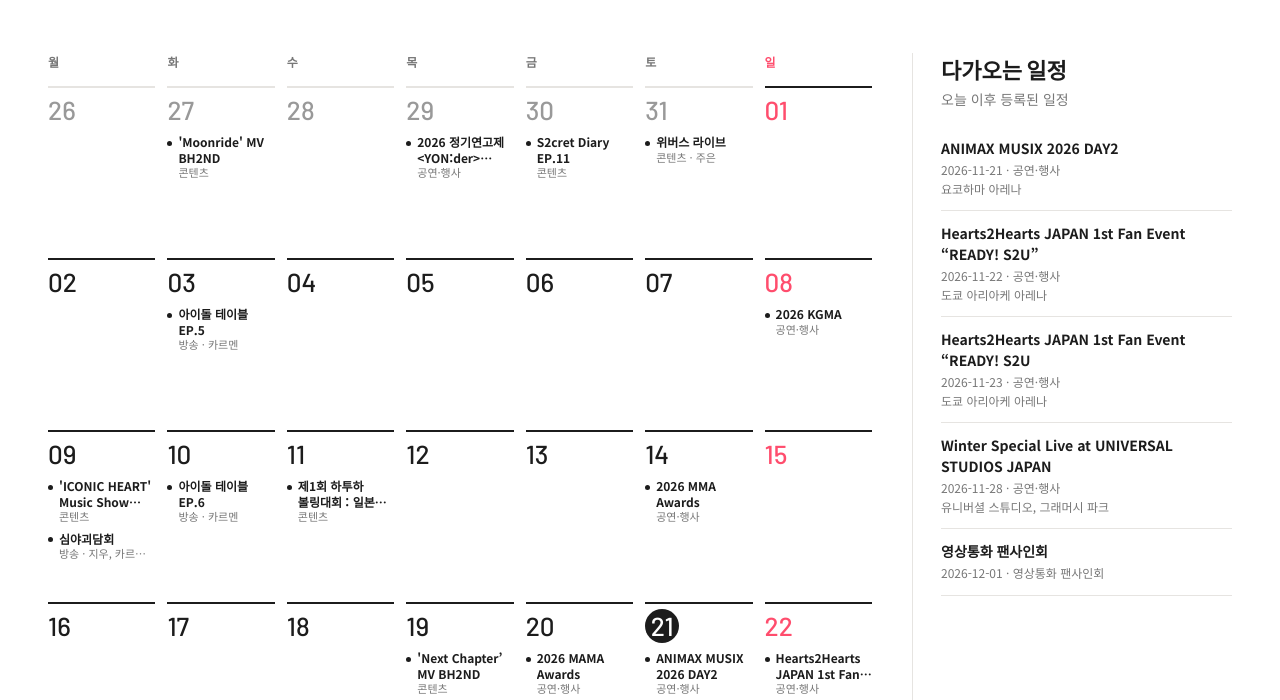
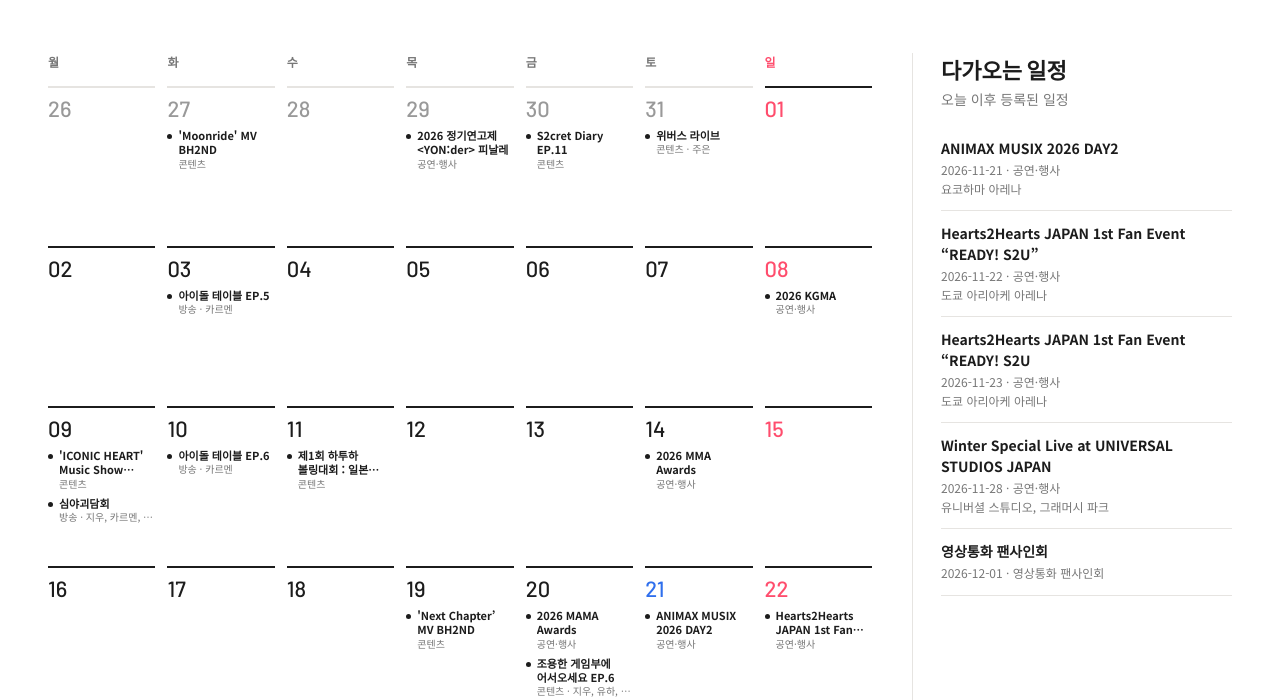
Before and after one commit to H2H-schedule/schedule, a plain HTML site: page index.html in a window 1280 px wide. Shown: the part 217-917 px from the top of the page. Drawn offline with Linux system fonts and the light colour scheme.

Commit message:
Add files via upload

```diff
--- a/index.html
+++ b/index.html
@@ -7,8 +7,8 @@
 <link rel="preconnect" href="https://fonts.googleapis.com">
 <link href="https://fonts.googleapis.com/css2?family=Barlow:wght@500;600;700&family=Noto+Sans+KR:wght@400;500;700&display=swap" rel="stylesheet">
 <style>
-:root{--bg:#fff;--surface:#f7f6f4;--ink:#1c1c1c;--sub:#777;--line:#e6e4e1;--accent:#ff4d6d;--btn:#1c1c1c;--btnink:#fff;--sel:#f3efe9}
-@media(prefers-color-scheme:dark){:root{--bg:#161616;--surface:#202020;--ink:#f1f1f1;--sub:#9a9a9a;--line:#333;--btn:#f1f1f1;--btnink:#161616;--sel:#262320;color-scheme:dark}}
+:root{--bg:#fff;--surface:#f7f6f4;--ink:#1c1c1c;--sub:#777;--line:#e6e4e1;--accent:#ff4d6d;--btn:#1c1c1c;--btnink:#fff;--sel:#f3efe9;--today:#2f6fed}
+@media(prefers-color-scheme:dark){:root{--bg:#161616;--surface:#202020;--ink:#f1f1f1;--sub:#9a9a9a;--line:#333;--btn:#f1f1f1;--btnink:#161616;--sel:#262320;--today:#6ea0ff;color-scheme:dark}}
 *{box-sizing:border-box;-webkit-tap-highlight-color:transparent}
 a,a:hover,a:focus,a:visited,u,ins,abbr{text-decoration:none}
 body{margin:0;background:var(--bg);color:var(--ink);font:400 14px/1.5 "Noto Sans KR",system-ui,sans-serif}
@@ -32,24 +32,24 @@ header{display:flex;flex-wrap:wrap;align-items:flex-end;gap:16px 24px;justify-co
 .dow,.week{--g:12px;display:grid;grid-template-columns:repeat(7,minmax(0,1fr));gap:0 var(--g)}
 .dow div{font:600 12px Barlow,sans-serif;color:var(--sub);padding-bottom:16px;letter-spacing:.04em}
 .dow .sun,.num.sun{color:var(--accent)}
-.cell{border:0;border-top:2px solid var(--ink);background:none;text-align:left;padding:9px 0 0;height:172px;overflow:hidden;cursor:pointer;display:flex;flex-direction:column;justify-content:flex-start;align-items:stretch;width:100%}
+.cell{border:0;border-top:2px solid var(--ink);background:none;text-align:left;padding:9px 0 0;height:160px;overflow:hidden;cursor:pointer;display:flex;flex-direction:column;justify-content:flex-start;align-items:stretch;width:100%}
 .cell>*{flex:none}
 @media(hover:hover){.cell:hover{background:var(--surface)}}
 .cell.out{border-top-color:var(--line)}
 .cell.out .num{color:var(--sub);opacity:.75}
 .cell.sel{border-top-color:var(--accent)}
 .cell.sel .num{color:var(--accent)}
-.cell.today .num{display:block;width:fit-content;min-width:34px;height:34px;line-height:34px;padding:0 4px;margin:-4px 0 0 0;border-radius:17px;text-align:center;background:var(--ink);color:var(--bg)}
-.num{font:500 26px/1 Barlow,sans-serif;display:block;margin-bottom:4px}
-.ev{display:flex;gap:6px;margin-top:7px;font-size:12px;line-height:1.3;text-align:left}
+.cell.today .num{color:var(--today)}
+.num{font:500 22px/1 Barlow,sans-serif;display:block;margin-bottom:3px}
+.ev{display:flex;gap:6px;margin-top:6px;font-size:11px;line-height:1.3;text-align:left}
 .ev:before{content:"";flex:none;width:5px;height:5px;border-radius:50%;background:var(--ink);margin-top:.55em}
 .evb{min-width:0;flex:1}
 .evb b{display:-webkit-box;-webkit-box-orient:vertical;-webkit-line-clamp:2;overflow:hidden;font-weight:700;word-break:keep-all;overflow-wrap:anywhere}
-.evb i{display:block;font-style:normal;font-size:11px;color:var(--sub);white-space:nowrap;overflow:hidden;text-overflow:ellipsis;margin-top:0}
+.evb i{display:block;font-style:normal;font-size:10px;color:var(--sub);white-space:nowrap;overflow:hidden;text-overflow:ellipsis;margin-top:0}
 .item .t:before,.ub .t:before{content:"";display:inline-block;width:5px;height:5px;border-radius:50%;background:var(--ink);margin-right:5px;vertical-align:middle;position:relative;top:-1px}
 .item.nodot .t:before,.ub .t:before{display:none}
 .dots{display:none}
-.more{font-size:11px;color:var(--sub);margin-top:5px;line-height:1.4;display:block}
+.more{font-size:10px;color:var(--sub);margin-top:5px;line-height:1.4;display:block}
 aside{border-left:1px solid var(--line);padding-left:28px;min-width:0}
 aside h2{font:700 22px Barlow,"Noto Sans KR",sans-serif;margin:0 0 4px}
 aside .d{color:var(--sub);margin-bottom:16px}
@@ -152,7 +152,6 @@ aside.nosel,aside .act-clear{display:none}
 .evb i{display:none}
 .evb b{-webkit-line-clamp:2}
 .more{font-size:10px;margin-top:2px;line-height:1.3;text-align:center}
-.cell.today .num{width:28px;min-width:0;height:28px;line-height:28px;padding:0;margin:0 auto 3px;border-radius:50%}
 .cell.out .ev,.cell.out .more{opacity:.5}
 }
 </style>
```
